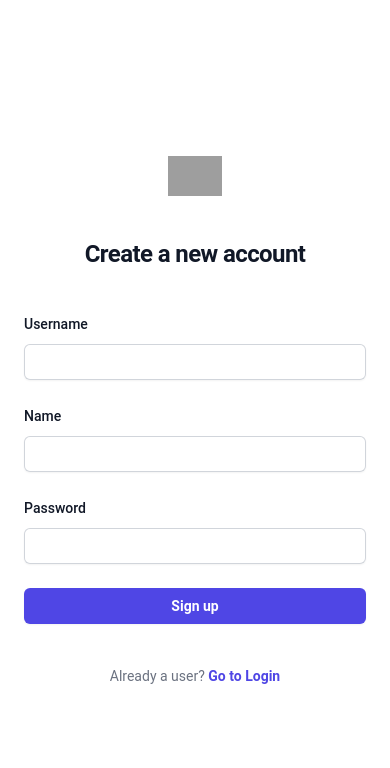
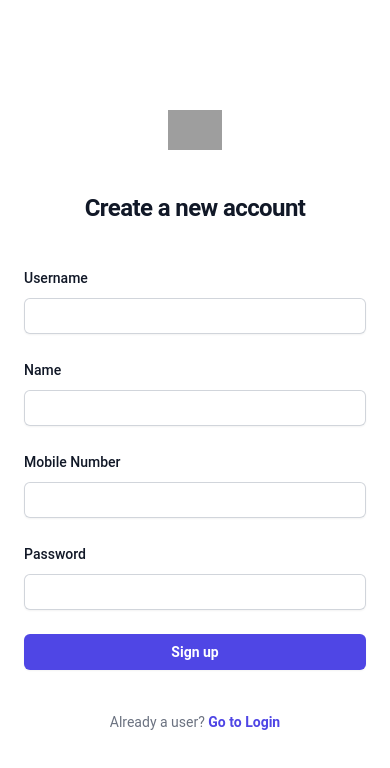
Before and after one commit to aymanparkar/bike-rental-management-system, a Vue app in the folder frontend/: page /sign-up in a window 390 px wide. Shown: the top 768 px of the page. Built offline with nearby package versions, Linux system fonts and the light colour scheme; grey boxes are pictures that could not be loaded.

Commit message:
Update user signup route to include phone field and corresponding changes in frontend view

```diff
--- a/frontend/src/views/CreateAccountView.vue
+++ b/frontend/src/views/CreateAccountView.vue
@@ -24,6 +24,12 @@
             v-model="name.value.value"
             :errors="name.errors.value"
             label="Name"
+            type="text"
+          />
+          <InputComponent
+            v-model="phone.value.value"
+            :errors="phone.errors.value"
+            label="Mobile Number"
             type="text"
           />
           <InputComponent
@@ -81,6 +87,11 @@ const { handleSubmit } = useForm({
 
       return 'Name is required'
     },
+    phone(value: string) {
+      if (value?.length > 0) return true
+
+      return 'Mobile Number is required'
+    },
     password(value: string) {
       if (value?.length > 0) return true
 
@@ -93,6 +104,7 @@ const isLoggingIn = ref(false)
 
 const userName = useField('userName')
 const name = useField('name')
+const phone = useField('phone')
 const password = useField('password')
 
 const { axiosInstance } = useAxios()
```
Also changed, not shown: 1 other file (tests, documents, lock files or other folders).
